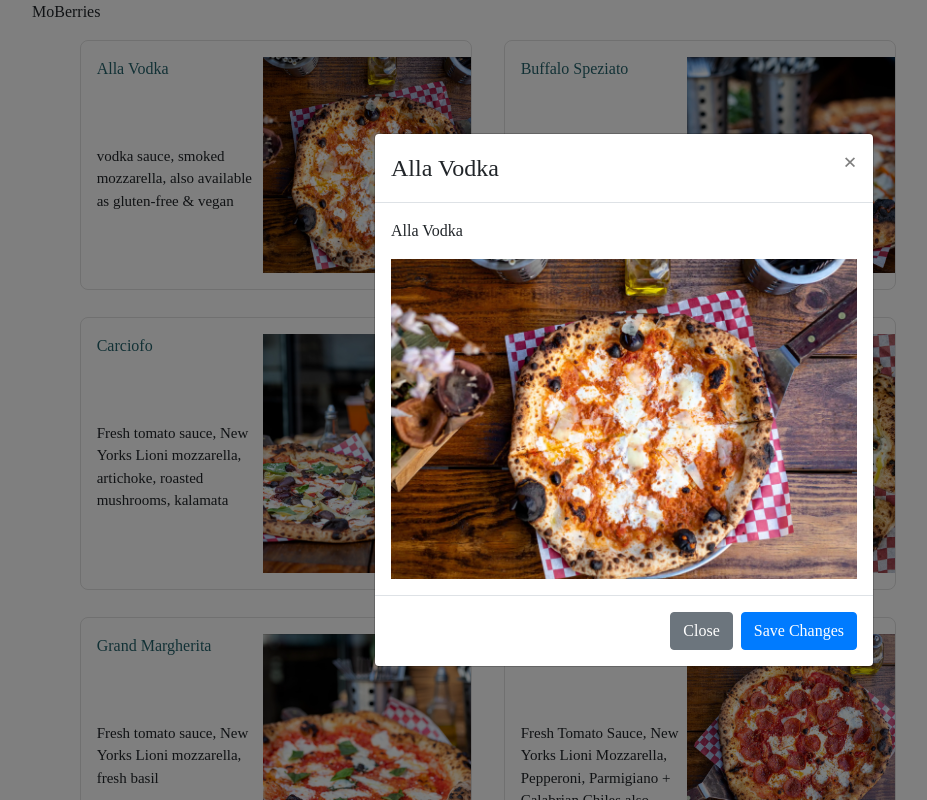
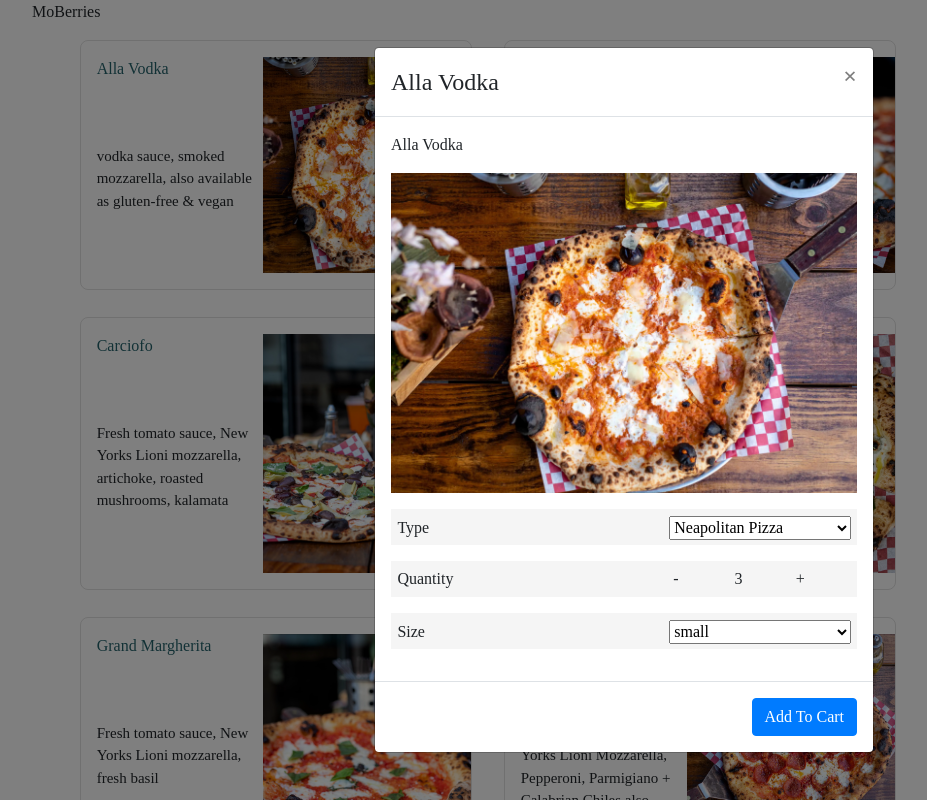
Before and after one commit to oluwabukolatina/moberries-fe, a React (Create React App) app: page / in a window 1280 px wide. Both pictures are taken after a click on the element 292 px from the left and 164 px from the top of the page. Shown: the top 800 px of the page, without its empty margins (16-943 px from the left). Built offline with nearby package versions, Linux system fonts and the light colour scheme; a web font is replaced by a local one.

Commit message:
feat: user can view selected pizza in the modal

```diff
--- a/src/App.css
+++ b/src/App.css
@@ -39,7 +39,7 @@
 .pizza-image {
   background-size: cover;
   width: 13rem;
-background-position: 50%;
+  background-position: 50%;
 }
 
 .app-logo {
@@ -63,7 +63,36 @@ background-position: 50%;
   margin-left: 3rem;
 }
 
-.modal-image{
+.modal-image {
   height: 20rem;
-width: auto;
+  width: auto;
 }
+.order-pizza-form {
+  display: grid;
+  padding-top: 1rem;
+}
+
+.qty-container {
+  background: rgba(0, 0, 0, 0.04);
+  display: grid;
+  grid-template-columns: 60% 1fr 1fr 1fr;
+  padding-top: 0.4rem;
+  padding-bottom: 0.4rem;
+  padding-left: 0.4rem;
+  margin-bottom: 1rem;
+}
+.select-container {
+  background: rgba(0, 0, 0, 0.04);
+  display: grid;
+  grid-template-columns: 60% auto;
+  padding-top: 0.4rem;
+  padding-bottom: 0.3rem;
+  padding-left: 0.4rem;
+  padding-right: 0.4rem;
+  margin-bottom: 1rem;
+}
+.select-container p{
+  /* width: 60%; */
+margin-top: auto;
+margin-bottom: auto;
+}
--- a/src/components/home/OrderModal.tsx
+++ b/src/components/home/OrderModal.tsx
@@ -8,6 +8,17 @@ type PageProps = {
   onHide: () => void;
   pizzaDetail: PizzaTypes;
 };
+
+const pizzaTypes = [
+  'Neapolitan Pizza',
+  'Chicago Pizza',
+  'Sicilian Pizza',
+  'Greek Pizza',
+  'California Pizza',
+  'Detroit Pizza',
+];
+const sizes = ['small', 'medium', 'large'];
+
 export default function OrderModal({ show, onHide, pizzaDetail }: PageProps) {
   return (
     <Modal show={show} onHide={onHide} centered>
@@ -17,13 +28,40 @@ export default function OrderModal({ show, onHide, pizzaDetail }: PageProps) {
       <Modal.Body>
         <p>{pizzaDetail.name}</p>
         <div className="pizza-image modal-image" style={{ backgroundImage: `url(${pizzaDetail.image})` }}></div>
+        <form className="order-pizza-form">
+          <div className="select-container">
+            <p>Type</p>
+            <select name="cars">
+              {pizzaTypes.map((type) => (
+                <option key={type} value={type}>
+                  {type}
+                </option>
+              ))}
+            </select>
+          </div>
+
+          <p className="qty-container">
+            Quantity
+            <span>-</span>3<span>+</span>
+          </p>
+          <div className="select-container">
+            <p>Size</p>
+            <select name="cars">
+              {sizes.map((size) => (
+                <option key={size} value={size}>
+                  {size}
+                </option>
+              ))}
+            </select>
+          </div>
+        </form>
       </Modal.Body>
       <Modal.Footer>
-        <Button variant="secondary" onClick={onHide}>
+        {/* <Button variant="secondary" onClick={onHide}>
           Close
-        </Button>
+        </Button> */}
         <Button variant="primary" onClick={onHide}>
-          Save Changes
+          Add To Cart
         </Button>
       </Modal.Footer>
     </Modal>
```
